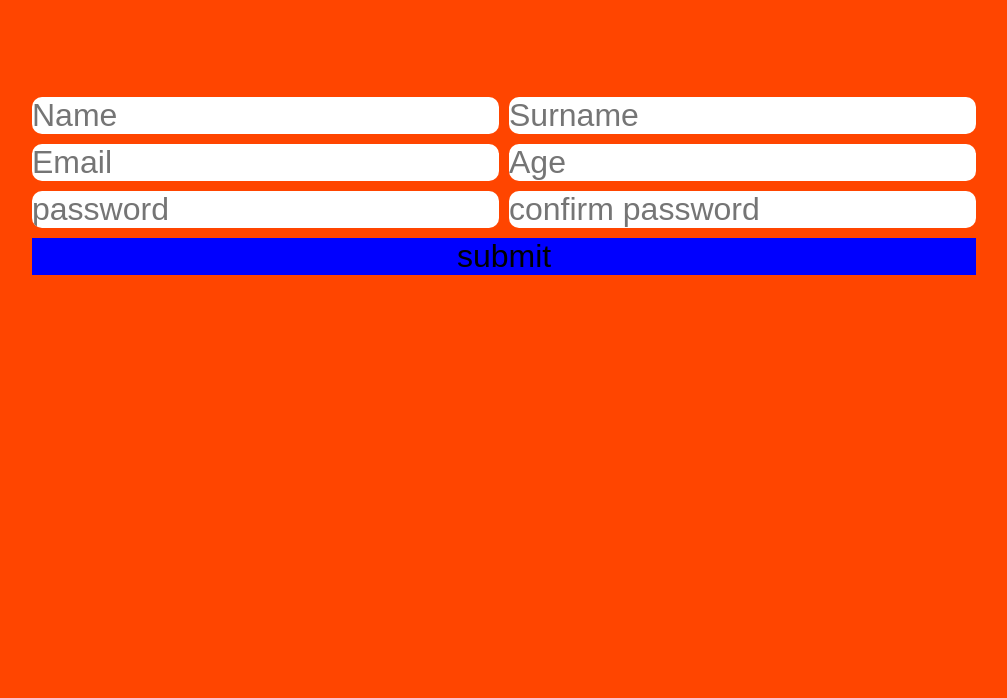
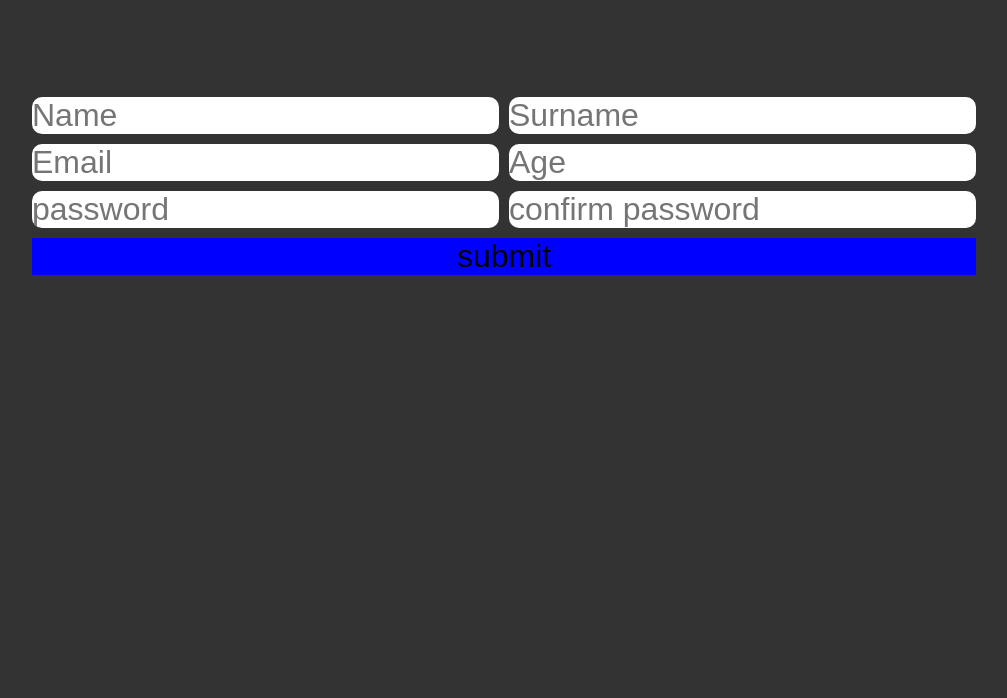
Before and after one commit to Leletungalo/zaiosignuppage, a website: page dist/index.html in a window 1280 px wide. Shown: the part 102-800 px from the top of the page, without its empty margins (136-1143 px from the left). Drawn offline with Linux system fonts and the light colour scheme.

Commit message:
after comments

```diff
--- a/dist/index.js
+++ b/dist/index.js
@@ -1,9 +1,14 @@
 let dataArr = new Array();
+//Funstion called by on submit
 function submitForm(){
+    //getting form from the document object
     let form = document.forms["myForm"];
+    //getting button from form
     let password = form["password"].value;
+    //getting button from form
     let confimPassword = form["Cpassword"].value;
 
+    //Compere passwords
     if(password == confimPassword && password != ""){
         dataArr.push(form["Name"].value);
         dataArr.push(form["Surname"].value);
--- a/dist/main.css
+++ b/dist/main.css
@@ -4,7 +4,7 @@
 }
 
 body{
-    background-color: orangered;
+    background-color: #333;
 }
 
 .mainHeader{
```
Also changed, not shown: dist/index.html (+1 -0 lines).
